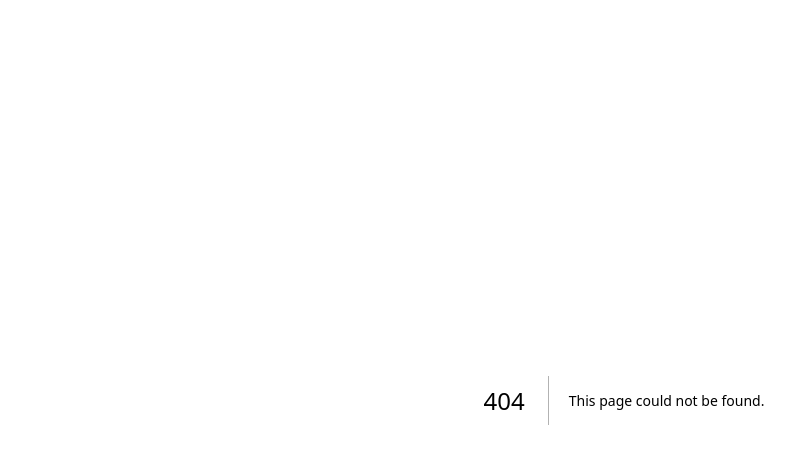
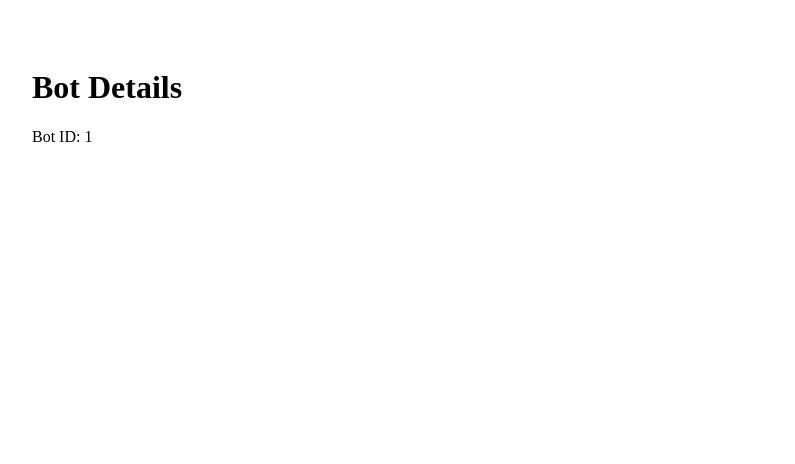
Before and after one commit to BlackKing1111/WolfieVerse-Studio-project, a Next.js app: page /marketplace/1 in a window 1280 px wide. Before the commit this address had no page. Shown: the top 464 px of the page, without its empty margins (16-811 px from the left). Built offline with nearby package versions, Linux system fonts and the light colour scheme.

Commit message:
Add BotDetail component to display bot information

```diff
--- /dev/null
+++ b/pages/marketplace/[botId].jsx
@@ -0,0 +1,13 @@
+import { useRouter } from "next/router";
+
+export default function BotDetail() {
+  const router = useRouter();
+  const { botId } = router.query;
+
+  return (
+    <div style={{ padding: 40 }}>
+      <h1>Bot Details</h1>
+      <p>Bot ID: {botId}</p>
+    </div>
+  );
+}
```
